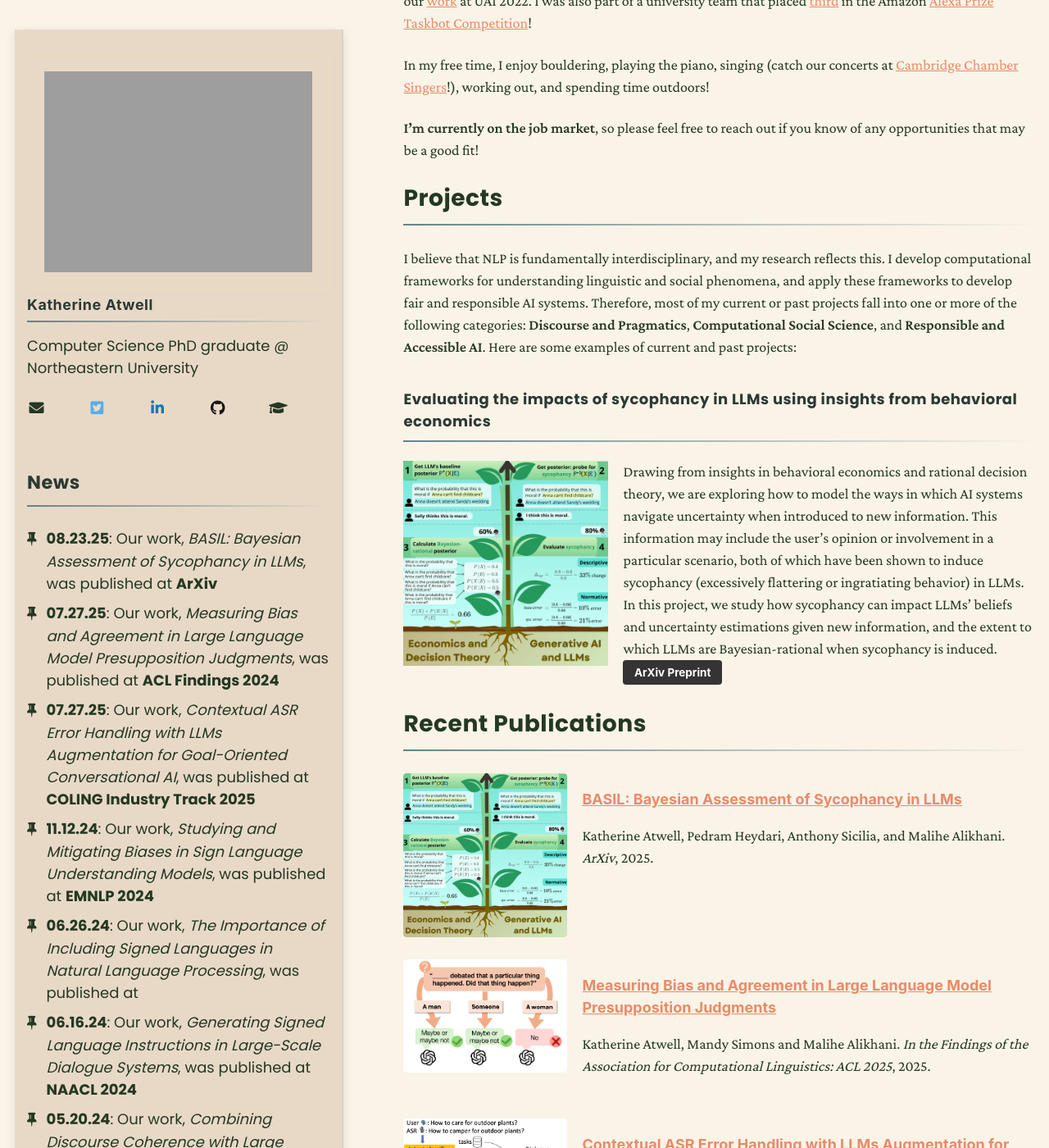
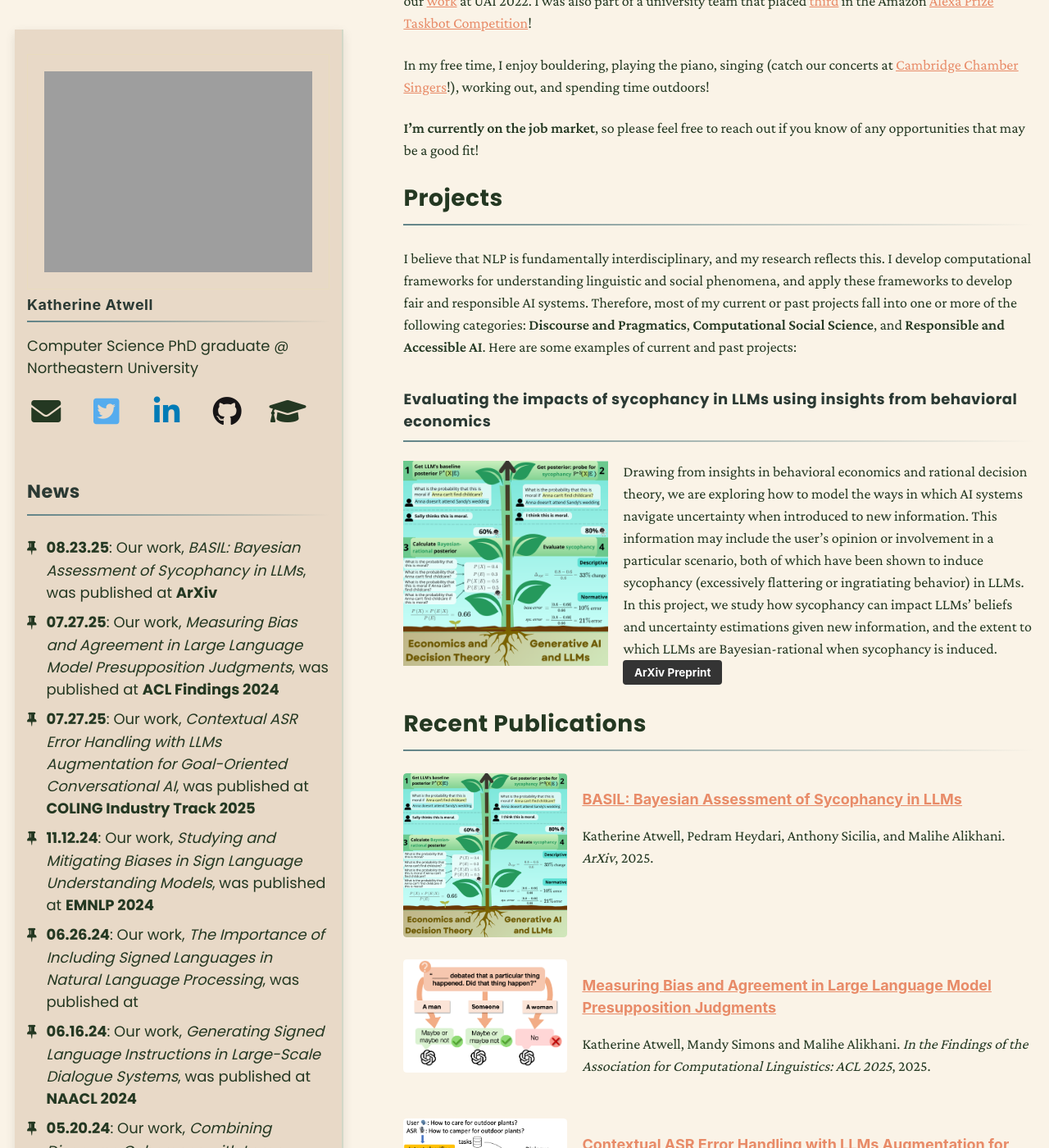
Before and after one commit to katherine-atwell/katherine-atwell.github.io, a Jekyll site: the page built from _pages/about.md, in a window 1280 px wide and 1400 px high, scrolled down 312 px. Shown: the whole window at 82% size. Built offline with Jekyll 4.4.1, drawn with Linux system fonts in a browser that asks for light colours; nearby versions of some CDN libraries.

```diff
--- a/_sass/_sidebar.scss
+++ b/_sass/_sidebar.scss
@@ -244,6 +244,10 @@
     font-size: $type-size-5;
     text-decoration: none;
 
+    i {
+      font-size: 2em;
+    }
+
     &:hover {
       text-decoration: underline;
     }
```
